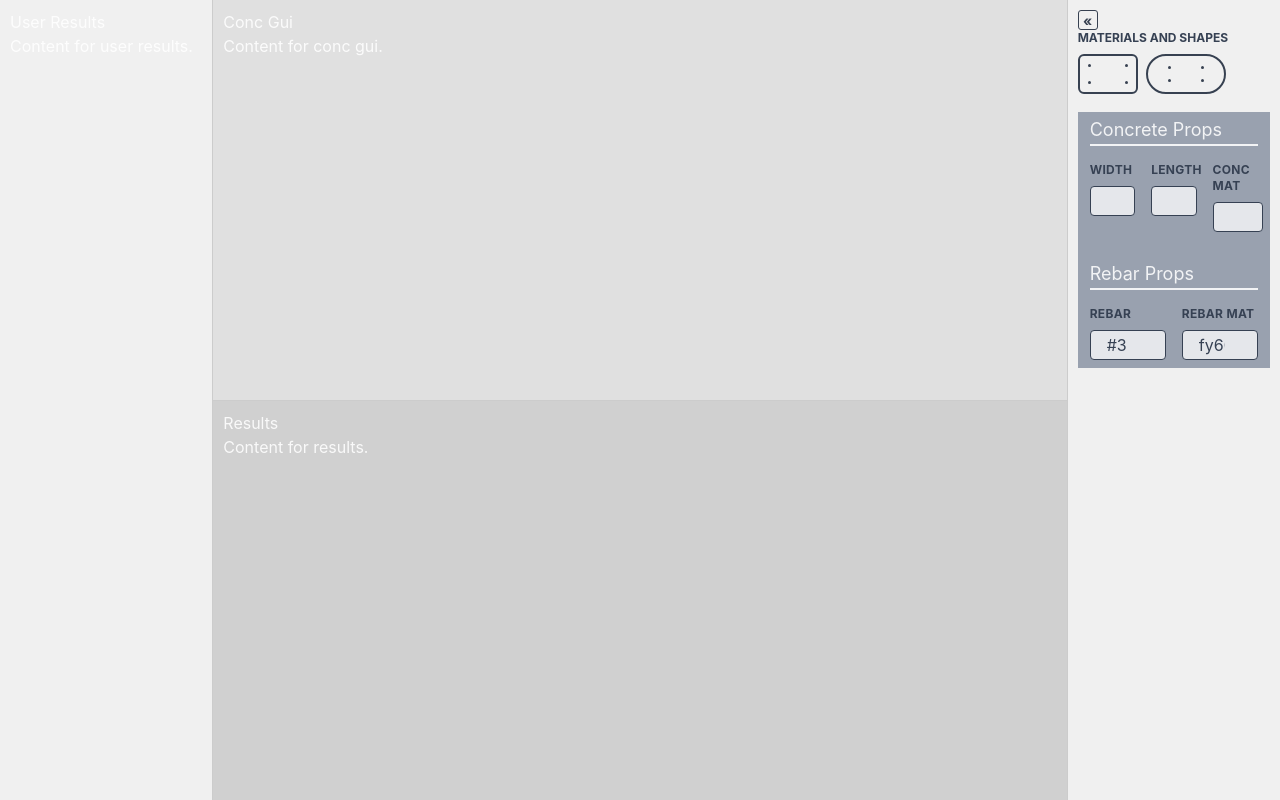
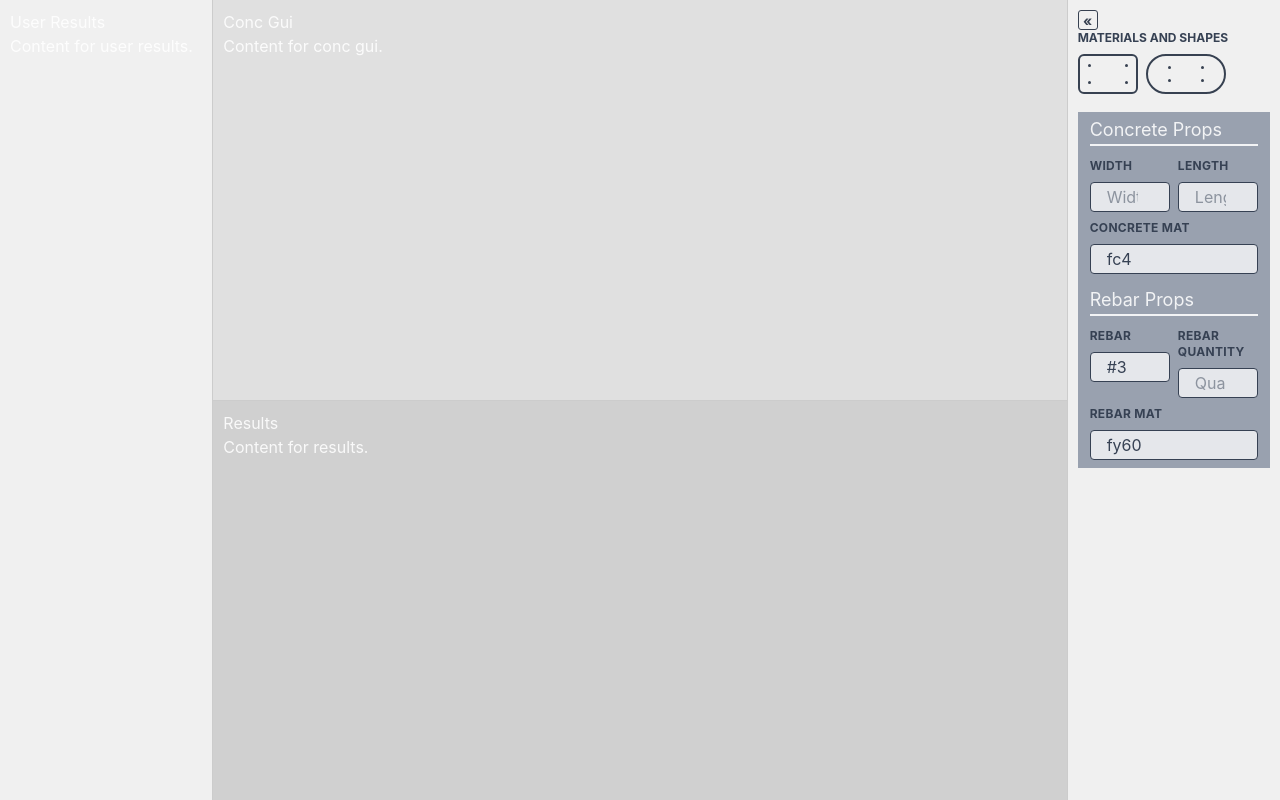
Before and after one commit to retug/concJS, a website built with Vite: page index.html in a window 1280 px wide. Built offline with nearby package versions, Linux system fonts and the light colour scheme.

```diff
--- a/index.html
+++ b/index.html
@@ -49,10 +49,10 @@
       </div>
       <div id="square_rect_oval_shapes" class="p-3 bg-gray-400 py-1">
         <!-- Concrete Props Section -->
-        <div class="border-b-2 text-lg mb-3">Concrete Props</div>
-        <div class="grid grid-cols-3 gap-4 grid-flow-row py-1">
+        <div class="border-b-2 text-lg mb-2">Concrete Props</div>
+        <div class="grid grid-cols-4 gap-2 grid-flow-row py-1">
           <!-- Width Input -->
-          <div>
+          <div class="col-span-2">
             <label class="block uppercase tracking-wide text-gray-700 text-xs font-bold mb-2" for="width_input">
               Width
             </label>
@@ -68,7 +68,7 @@
             />
           </div>
           <!-- Length Input -->
-          <div>
+          <div class="col-span-2">
             <label class="block uppercase tracking-wide text-gray-700 text-xs font-bold mb-2" for="length_input">
               Length
             </label>
@@ -84,9 +84,9 @@
             />
           </div>
           <!-- Concrete Mat Dropdown -->
-          <div>
+          <div class="col-span-4">
             <label class="block uppercase tracking-wide text-gray-700 text-xs font-bold mb-2" for="concrete_mat">
-              Conc Mat
+              Concrete Mat
             </label>
             <select
               class="appearance-none block w-full bg-gray-200 border text-gray-700 py-1 px-4 pr-8 rounded leading-tight focus:outline-none focus:bg-white"
@@ -100,10 +100,10 @@
         </div>
 
         <!-- Rebar Props Section -->
-        <div class="border-b-2 text-lg mt-6 mb-3">Rebar Props</div>
-        <div class="grid grid-cols-2 gap-4 grid-flow-row py-1">
+        <div class="border-b-2 text-lg mt-2 mb-2">Rebar Props</div>
+        <div class="grid grid-cols-4 gap-2 grid-flow-row py-1">
           <!-- Rebar Dropdown -->
-          <div>
+          <div class="col-span-2">
             <label class="block uppercase tracking-wide text-gray-700 text-xs font-bold mb-2" for="rebar">
               Rebar
             </label>
@@ -125,8 +125,24 @@
               <option value="18">#18</option>
             </select>
           </div>
+          <!-- Rebar Quantity Input -->
+          <div class="col-span-2">
+            <label class="block uppercase tracking-wide text-gray-700 text-xs font-bold mb-2" for="rebar_quantity">
+              Rebar Quantity
+            </label>
+            <input
+              class="appearance-none block w-full bg-gray-200 text-gray-700 border rounded py-1 px-4 leading-tight focus:outline-none focus:bg-white"
+              type="number"
+              name="rebar_quantity"
+              id="rebar_quantity"
+              placeholder="Quantity"
+              min="1"
+              step="1"
+              required
+            />
+          </div>
           <!-- Rebar Mat Dropdown -->
-          <div>
+          <div class="col-span-4">
             <label class="block uppercase tracking-wide text-gray-700 text-xs font-bold mb-2" for="rebar_mat">
               Rebar Mat
             </label>
@@ -141,7 +157,6 @@
           </div>
         </div>
       </div>
-
     </div>
     <script type="module" src="/src/main.js"></script>
   </body>
--- a/src/materialsandShapes.js
+++ b/src/materialsandShapes.js
@@ -14,13 +14,20 @@
       button.innerHTML = '&#xab;'; // Left-pointing double arrow
     } else {
       // Hide content and shrink the container
+      button.style.position = 'absolute'; // Set button position to absolute
+      button.style.top = '10px'; // Set distance from the top of the screen
+      button.style.right = '20px'; // Set distance from the right edge of the screen
+      button.innerHTML = '&#xbb;'; // Right-pointing double arrow
       materialContent.style.display = 'none';
-      materialsAndShapes.style.width = `${button.offsetWidth}px`; // Set width to match button
+      materialsAndShapes.style.width = `0`; // Set width to match button
+      materialsAndShapes.style.overflow = 'hidden'; // Disable scrolling
+
       button.innerHTML = '&#xbb;'; // Right-pointing double arrow
+      // Position the button in the upper-right corner
     }
   }
 
-  export function toggleShapeButtons() {
+export function toggleShapeButtons() {
     const rectangleButton = document.getElementById("rectangleButton");
     const barbellButton = document.getElementById("barbellButton");
 
@@ -33,4 +40,4 @@
       barbellButton.classList.add("active");
       rectangleButton.classList.remove("active");
     });
-  }
+}
```
